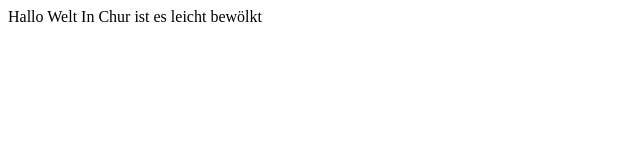
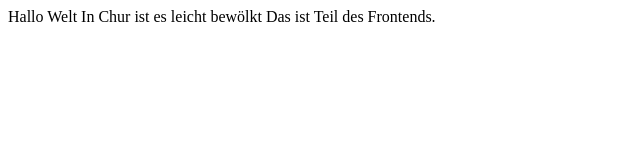
Before and after one commit to tamarafehr/major-ma-18, a plain HTML site: page index.html in a window 1280 px wide. Shown: the whole page, without its empty margins (0-640 px from the left). Drawn offline with Linux system fonts and the light colour scheme.

Commit message:
Add message about frontend

```diff
--- a/index.html
+++ b/index.html
@@ -7,5 +7,6 @@
   <body>
   Hallo Welt
   In Chur ist es leicht bewölkt
+  Das ist Teil des Frontends.
   </body>
 </html>
```
